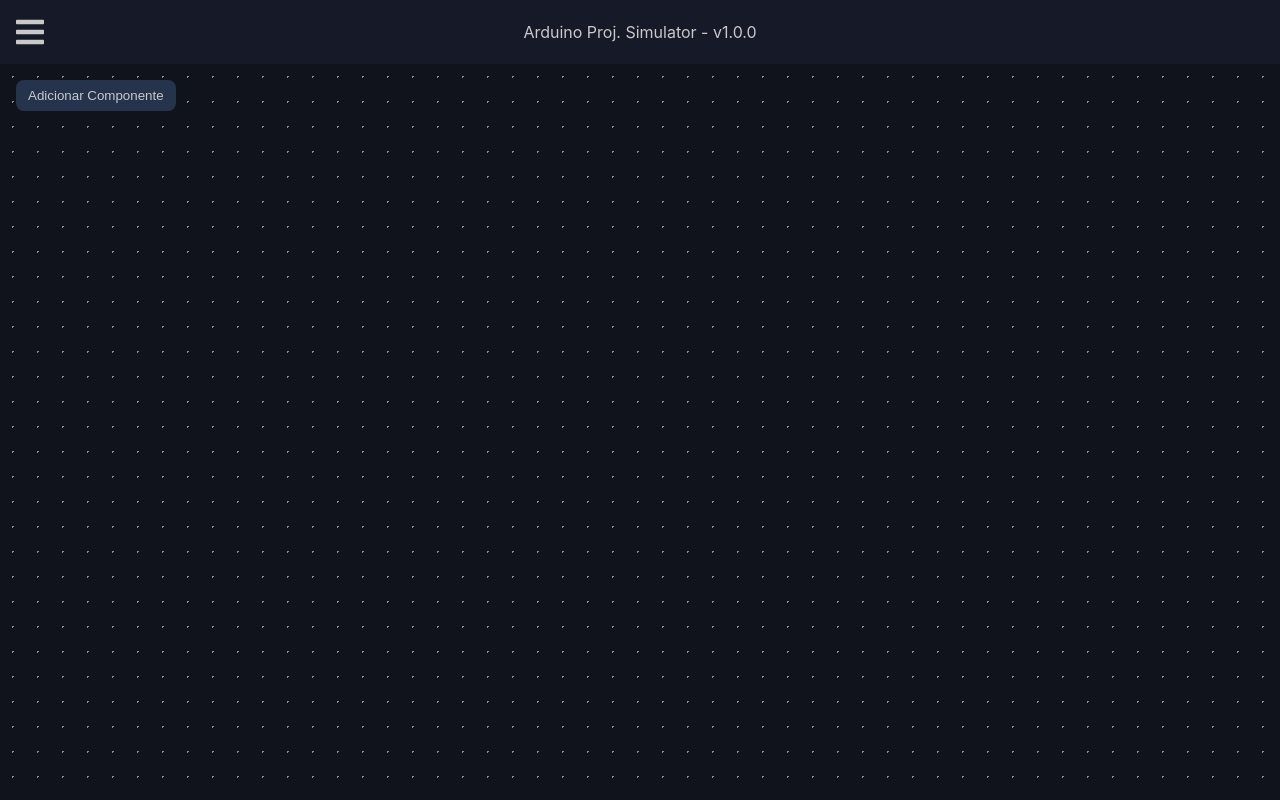
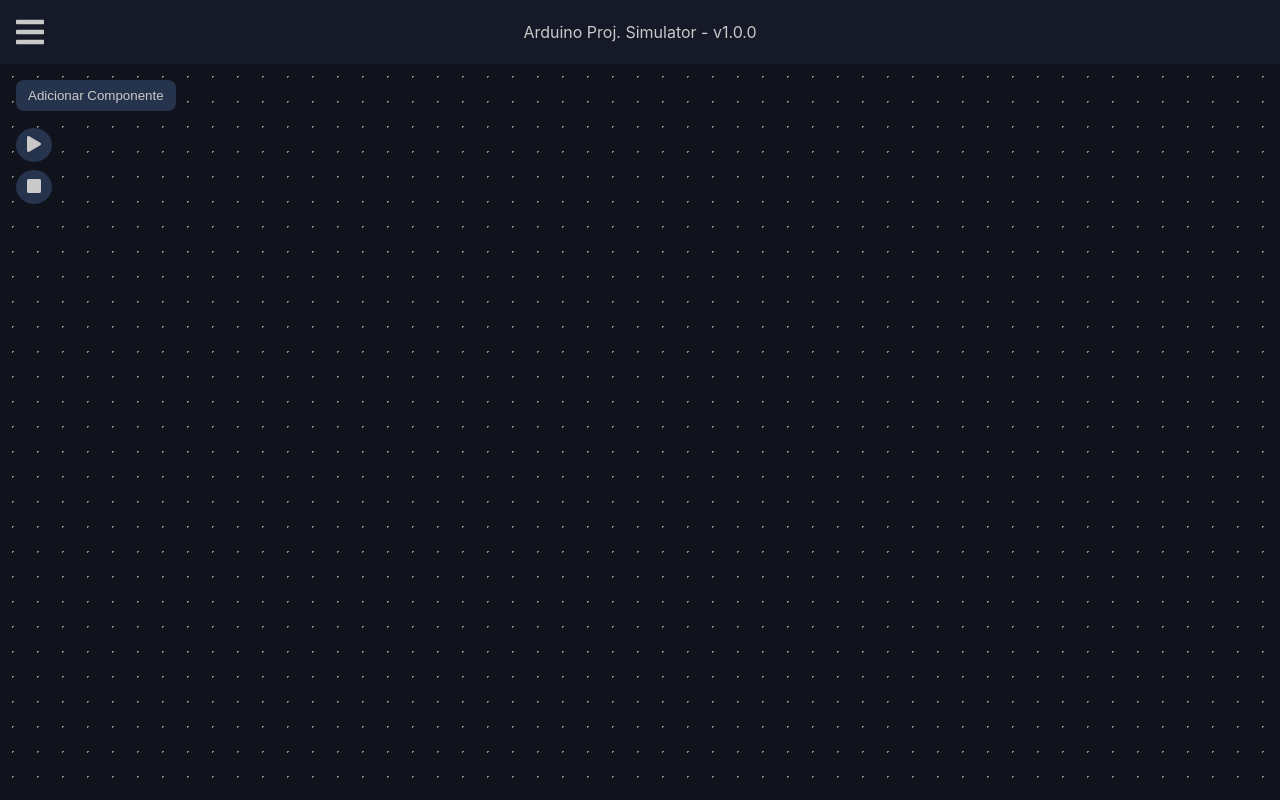
Before and after one commit to Natalnet/ArduProj-Simulator, a React (Create React App) app: page / in a window 1280 px wide. Built offline with nearby package versions, Linux system fonts and the light colour scheme.

Commit message:
FIX: Ajustando input do diagrama parmitindo melhor alteraçao. Ajustando status do led com base no diagrama copiado. Estilizando botoes de run e stop.

```diff
--- a/src/components/EditorCode/EditorCodeStyle.js
+++ b/src/components/EditorCode/EditorCodeStyle.js
@@ -24,10 +24,11 @@
   padding: 0 .5rem .5rem .5rem;
   width: 100%;
   height: 95%;
+  position: relative;
 `;
 export const InputEditor = styled.textarea`
   width: 100%;
-  height: 100%;
+  min-height: 500px;
   border-radius: 0 .5rem .5rem .5rem;
   resize: none;
   outline: none;
@@ -50,3 +51,34 @@
   border-radius: .5rem 2rem 0 0;
   cursor: pointer;
 `;
+export const ButtonAction = styled.button`
+  padding: .5rem .7rem;
+  font-size: 1rem;
+  border-radius: 50%;
+  border: none;
+  background-color: var(--button-color);
+  color: var(--letter-color);
+  margin: .25rem;
+
+  background-color: ${props => {
+    if(props.name == 'stop' && props.running){
+      return `#db4646;`;
+    }else if(props.name == 'run' && props.running){
+      return `var(--button-color);
+              pointer-events: none;
+              opacity: .5;`
+    }else{
+      return `var(--button-color)`;
+    }
+  }}
+`;
+export const ContainerActions = styled.div`
+  position: absolute;
+  display: flex;
+  align-items: center;
+  justify-content: center;
+  flex-direction: column;
+  top: 1rem;
+  right: -3.5rem;
+  z-index: 9;
+`;
--- a/src/components/EditorCode/index.js
+++ b/src/components/EditorCode/index.js
@@ -1,15 +1,15 @@
 import React from "react";
-import { Container, Header, Content, InputEditor, TabsContainer, Tab } from "./EditorCodeStyle";
+import { Container, Header, Content, InputEditor, TabsContainer, ContainerActions, Tab, ButtonAction } from "./EditorCodeStyle";
 import { FontAwesomeIcon } from '@fortawesome/react-fontawesome';
-import { faTimes } from '@fortawesome/free-solid-svg-icons';
+import { faTimes, faPlay, faStop } from '@fortawesome/free-solid-svg-icons';
 
 import WorkerBuilder from './ArduinoWorker/worker-builder';
 import Worker from './ArduinoWorker/arduino.worker';
 
-
-
 function EditorCode({editorCodeStatus, handleStatusEditorCode, diagram, setDiagram, code, setCode}) {
   const [tabsStatus, setTabsStatus] = React.useState({code: true, diagram: false});
+  const [valueDiagram, setValueDiagram] = React.useState(JSON.stringify(diagram));
+  const [running, setRunning] = React.useState(false);
 
   var executedCode, lastExecuted;
 
@@ -24,6 +24,10 @@
     }, 1000
   );
   */
+
+  React.useEffect(() => {
+    setValueDiagram(JSON.stringify(diagram))
+  }, [diagram]);
 
   function loadJS(FILE_URL, async = true) {
     let scriptEle = document.createElement("script");
@@ -49,14 +53,20 @@
   }
 
   const runCode = (code_) => {
+    try{
+      setDiagram(JSON.parse(valueDiagram));
+    }catch(e){
+      console.error("Diagrama incorreto: ", e)
+      return 0;
+    }
+    setRunning(true);
     if (executedCode === code_){
       console.log("Calling main");
       Arduinos[Arduinos.length - 1].terminate();
       Arduinos[Arduinos.length - 1] = new WorkerBuilder(Worker);
       Arduinos[Arduinos.length - 1].postMessage({start: `http://localhost:3001/${lastExecuted.jsfile}`});
       //Arduinos[Arduinos.length - 1].postMessage({getState: `?`});
-    }
-    else{
+    }else{
       console.log("Compiling code " + code_);
       fetch('http://localhost:3001/compile-wasm',
         {
@@ -77,28 +87,20 @@
 
         /*versão com workers*/
         var instance = new WorkerBuilder(Worker);
-        instance.onmessage = (msg)=> {
-          console.log(msg);
+        instance.onmessage = (msg) => {
+          let diagramTemp = JSON.parse(JSON.stringify(diagram));
+
           if(msg.data.type === 'stateUpdate'){
             var pinStates = JSON.parse(msg.data.pinValues);
-            if(pinStates[13] === 1){
-              for(let part of diagram.parts){
-                if(part.type === 'wokwi-led'){
-                  console.log('led on');
-                  part.attrs.value = "1";
-                }
+
+            for(let i = 0; i < diagramTemp.parts.length; i ++){
+              if(diagramTemp.parts[i].type === 'wokwi-led'){
+                console.log('led state: ', pinStates[13] === 1 ? 'on' : 'off');
+                diagramTemp.parts[i].attrs.value = pinStates[13] === 1 ? '1' : '';
+                setDiagram(diagramTemp);
               }
             }
-            else{
-              for(let part of diagram.parts){
-                if(part.type === 'wokwi-led'){
-                  console.log('led off')
-                  part.attrs.value = ""
-                }
-              }
-            }
-            setDiagram(diagram);
-
+            diagramTemp = undefined;
           }
           //console.log("Diagram Values");
           //console.log(diagram);
@@ -113,6 +115,7 @@
       })
       .then(data => console.log(data))
       .catch((error) => {
+        setRunning(false);
         console.error('Error:', error);
       });
 
@@ -145,6 +148,7 @@
 
   const stopSimulation = () => {
     console.log("Stoping simulatiors");
+    setRunning(false);
     for (let a of Arduinos){
       a.terminate();
     }
@@ -167,20 +171,24 @@
       </Header>
       <Content>
         { tabsStatus.code ?
-          <div>
             <InputEditor
             onChange={(e) => setCode(e.target.value)}
             value={code}
             placeholder="Hello World..? (Code)"/>
-            <button onClick={() => runCode(code)}>Run</button>
-            <button onClick={() => stopSimulation()}>Stop</button>
-          </div>
         :
           <InputEditor
-            onChange={(e) => setDiagram(JSON.parse(e.target.value))}
-            value={JSON.stringify(diagram)}
+            onChange={(e) => setValueDiagram(e.target.value)}
+            value={valueDiagram}
             placeholder="Hello World..? (Diagram)"/>
         }
+        <ContainerActions>
+          <ButtonAction running={running} name="run" onClick={() => runCode(code)}>
+            <FontAwesomeIcon icon={faPlay} style={{cursor: 'pointer'}}/>
+          </ButtonAction>
+          <ButtonAction running={running} name="stop" onClick={() => stopSimulation()}>
+            <FontAwesomeIcon icon={faStop} style={{cursor: 'pointer'}}/>
+          </ButtonAction>
+        </ContainerActions>
       </Content>
     </Container>
   );
--- a/src/lib/defaultDiagram.js
+++ b/src/lib/defaultDiagram.js
@@ -3,7 +3,7 @@
   "author": "Test",
   "editor": "Arduino Project Simulator - Test",
   "parts": [
-    { "type": "wokwi-arduino-uno", "id": "uno", "top": 30, "left": 0, "attrs": {} }
+    { "type": "wokwi-arduino-uno", "id": "uno", "top": 50, "left": 50, "attrs": {} }
   ],
   "connections": []
 }
```
Also changed, not shown: src/lib/parts.js, 1 other file (tests, documents, lock files or other folders).
